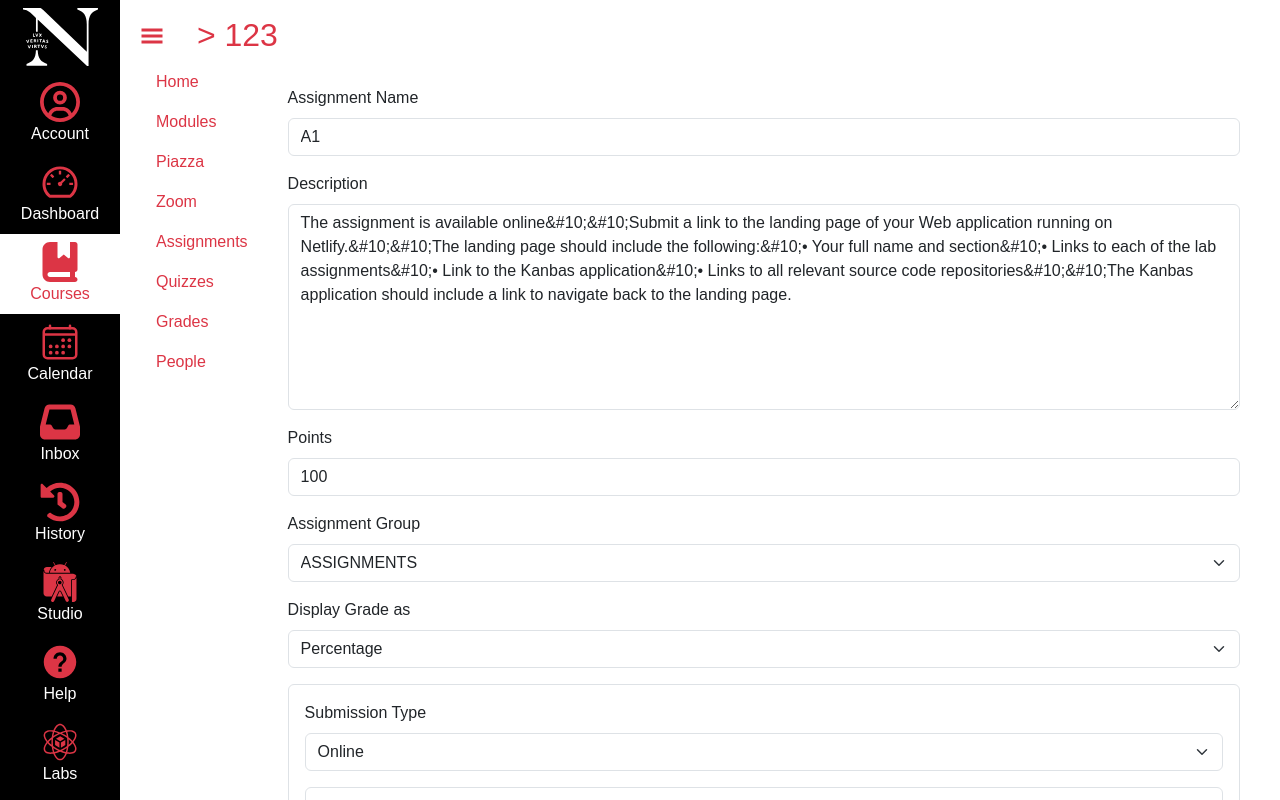
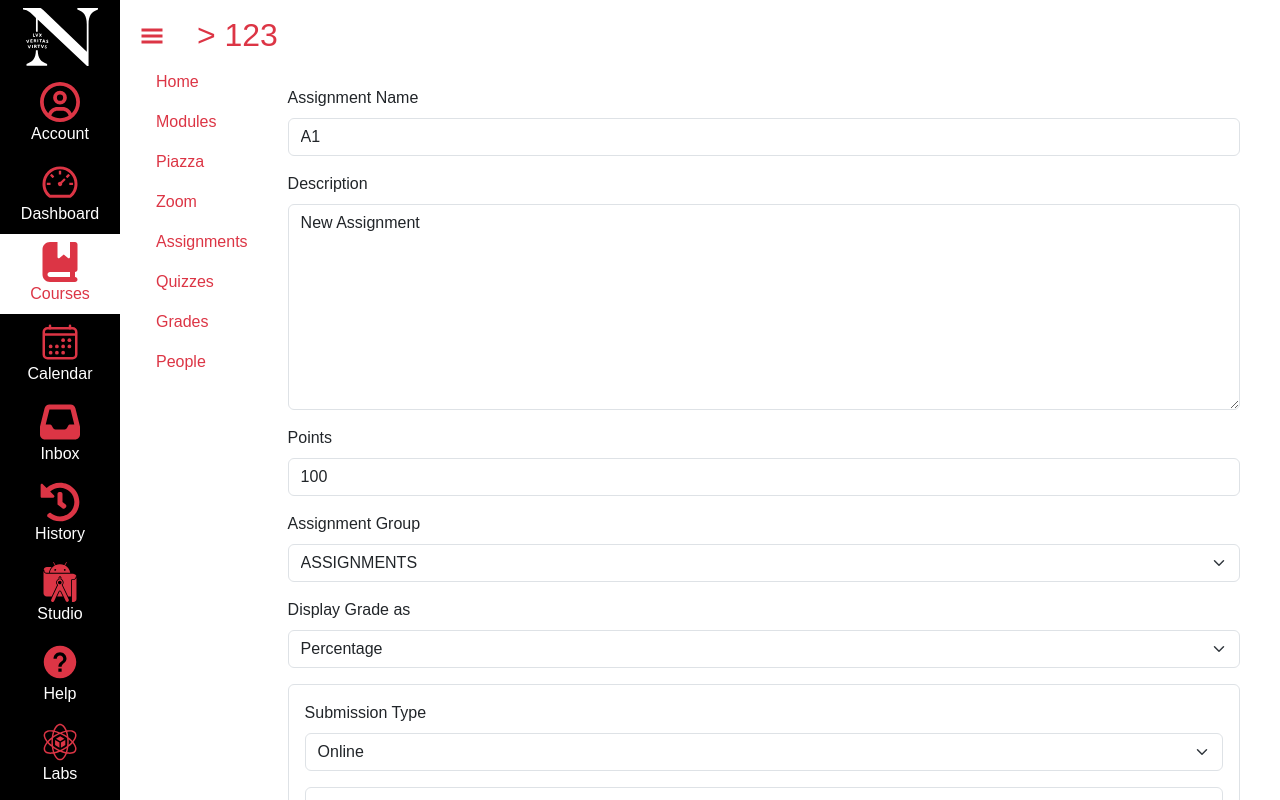
Before and after one commit to ShamyaHaria/kambaz-next-js, a Next.js app: page /Courses/1234/Assignments/123 in a window 1280 px wide. Shown: the top 800 px of the page. Built offline with nearby package versions, Linux system fonts and the light colour scheme.

Commit message:
Assignment Editor Local Changes

```diff
--- a/app/(Kambaz)/Courses/[cid]/Assignments/[aid]/page.tsx
+++ b/app/(Kambaz)/Courses/[cid]/Assignments/[aid]/page.tsx
@@ -1,5 +1,6 @@
 'use client';
 
+import { useState } from "react";
 import { useRouter } from "next/navigation";
 import { Button, Form, Row, Col } from "react-bootstrap";
 import * as db from '../../../../Database';
@@ -8,13 +9,22 @@ import { useParams } from "next/dist/client/components/navigation";
 export default function AssignmentEditor() {
     const { cid, aid } = useParams();
     const router = useRouter();
-    const assignment = db.assignments.find((a: any) => a._id === aid);
+    const assignmentFromDb = db.assignments.find((a: any) => a._id === aid);
+
+    const [assignment, setAssignment] = useState(assignmentFromDb || {
+        title: "A1",
+        description: "New Assignment",
+        points: 100,
+        dueDate: "May 13",
+        availableDate: "May 6"
+    });
 
     const handleCancel = () => {
         router.push(`/Courses/${cid}/Assignments`);
     };
 
     const handleSave = () => {
+        // For now, just navigate back (changes are lost on refresh, but user can edit during session)
         router.push(`/Courses/${cid}/Assignments`);
     };
 
@@ -23,7 +33,11 @@ export default function AssignmentEditor() {
             <Form>
                 <Form.Group className="mb-3">
                     <Form.Label htmlFor="wd-name">Assignment Name</Form.Label>
-                    <Form.Control id="wd-name" defaultValue={assignment ? assignment.title : "A1"} />
+                    <Form.Control
+                        id="wd-name"
+                        value={assignment.title}
+                        onChange={(e) => setAssignment({ ...assignment, title: e.target.value })}
+                    />
                 </Form.Group>
 
                 <Form.Group className="mb-3">
@@ -32,14 +46,20 @@ export default function AssignmentEditor() {
                         as="textarea"
                         id="wd-description"
                         rows={8}
-                        defaultValue={assignment ? assignment.description : "The assignment is available online&#10;&#10;Submit a link to the landing page of your Web application running on Netlify.&#10;&#10;The landing page should include the following:&#10;• Your full name and section&#10;• Links to each of the lab assignments&#10;• Link to the Kanbas application&#10;• Links to all relevant source code repositories&#10;&#10;The Kanbas application should include a link to navigate back to the landing page."}
+                        value={assignment.description}
+                        onChange={(e) => setAssignment({ ...assignment, description: e.target.value })}
                     />
                 </Form.Group>
 
                 <Row className="mb-3">
                     <Form.Group as={Col}>
                         <Form.Label htmlFor="wd-points">Points</Form.Label>
-                        <Form.Control id="wd-points" type="number" defaultValue={assignment ? assignment.points : 100} />
+                        <Form.Control
+                            id="wd-points"
+                            type="number"
+                            value={assignment.points}
+                            onChange={(e) => setAssignment({ ...assignment, points: parseInt(e.target.value) || 0 })}
+                        />
                     </Form.Group>
                 </Row>
 
```
